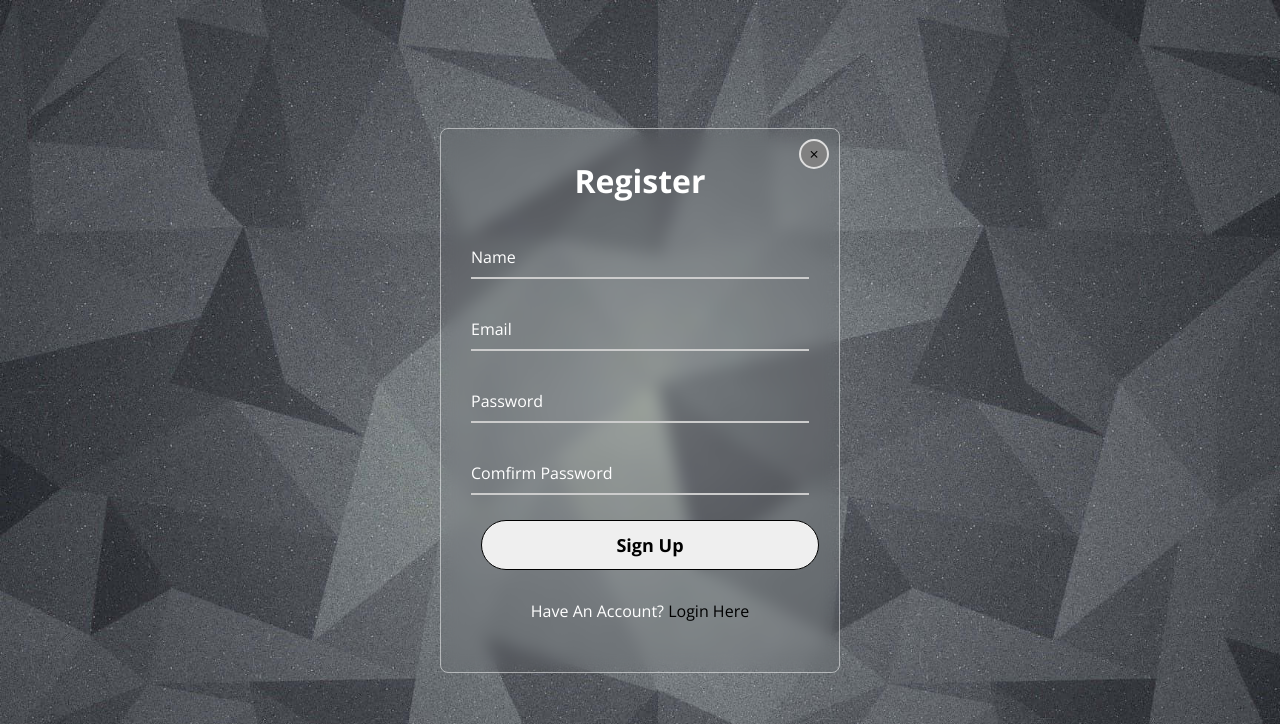
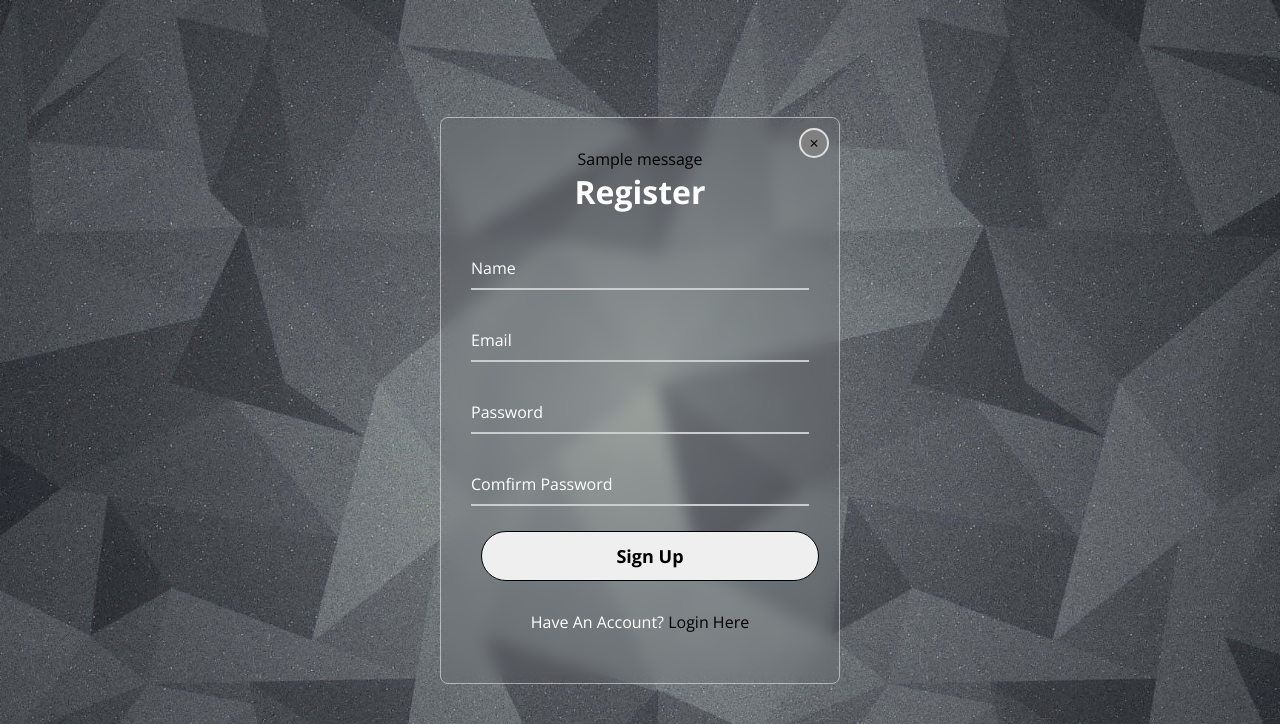
Before and after one commit to NanChitMuyarSan/FlaskBlog, a Flask app: page /signup in a window 1280 px wide. Shown: the top 724 px of the page. Run offline with Flask 3, Linux system fonts and the light colour scheme; one stand-in notice (Sample message) is shown.

Commit message:
fix flash alert for register

```diff
--- a/templates/signup.html
+++ b/templates/signup.html
@@ -12,6 +12,14 @@
          <span aria-hidden="true">&times;</span>
 
       </a>
+      {# Flashing message start here #} {% with messages =
+        get_flashed_messages(with_categories=true) %} {% if messages %}
+        <div class="flashes">
+          {% for category, message in messages %}
+          <div class="{{ category }}">{{ message }}</div>
+          {% endfor %}
+        </div>
+        {% endif %} {% endwith %} {# Flashing message ends here #}
       <form method="post" action="#">
 
         {{ form.hidden_tag() }}
```
